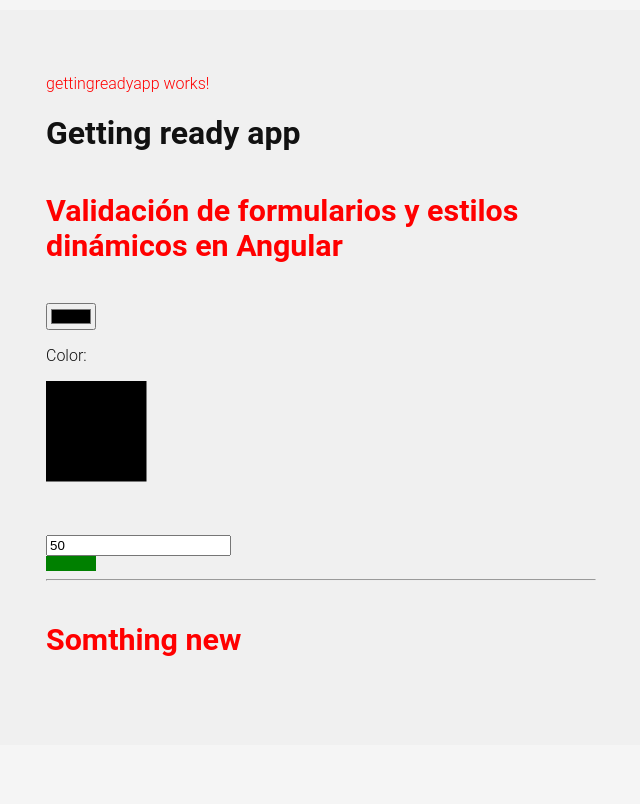
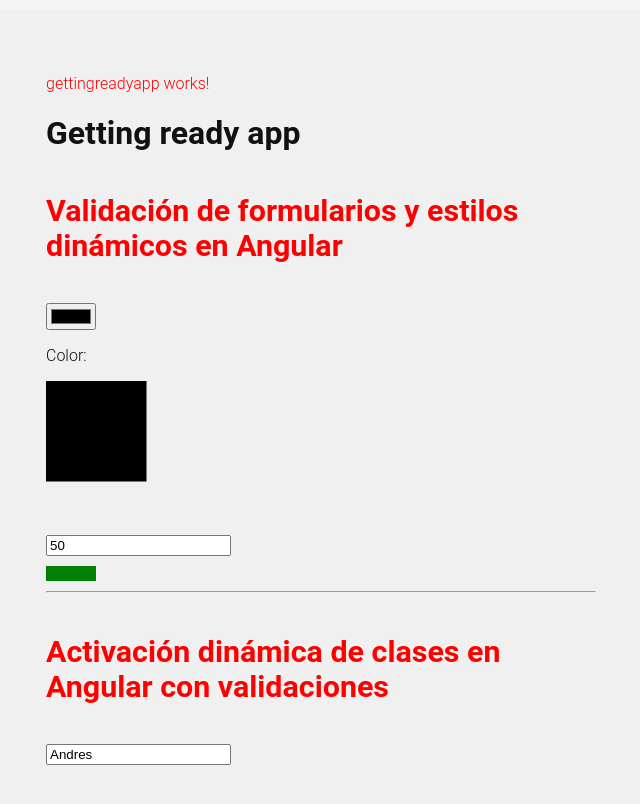
Before and after one commit to andresmr955/ANGULAR, an Angular app in the folder todoapp/: page /gettingready in a window 1280 px wide. Shown: the top 804 px of the page, without its empty margins (319-959 px from the left). Built offline with nearby package versions, Linux system fonts and the light colour scheme.

Commit message:
learning about dinamic activation of classes with ancgualr

```diff
--- a/todoapp/src/app/pages/gettingreadyapp/gettingreadyapp.css
+++ b/todoapp/src/app/pages/gettingreadyapp/gettingreadyapp.css
@@ -59,5 +59,17 @@ button.destroy::after {
   height: 15px;
   display: block;
   background-color: green;
+  margin: 10px 0;
+}
+
+.message-error{
+  background-color: red;
+  color: white;
+  opacity: 0;
+  transition:  all linear .5s;
 
 }
+
+.message-error.any{
+  opacity: 1;
+}
--- a/todoapp/src/app/pages/gettingreadyapp/gettingreadyapp.html
+++ b/todoapp/src/app/pages/gettingreadyapp/gettingreadyapp.html
@@ -12,7 +12,14 @@
     </svg>
     <br>
     <input type="number" [formControl]="widthCrl">
+
     <span class="box" [style.width.px]="widthCrl.value"></span>
     <hr>
-    <h4 class="title" >Somthing new</h4>
+    <h4 class="title" >Activación dinámica de clases en Angular con validaciones</h4>
+
+   <div>
+        <input type="text" [formControl]="nameCtrl"><br />
+        <span class="message-error" [class.any]="nameCtrl.invalid && nameCtrl.touched">Nombre invalido</span>
    </div>
+
+</div>
--- a/todoapp/src/app/pages/gettingreadyapp/gettingreadyapp.ts
+++ b/todoapp/src/app/pages/gettingreadyapp/gettingreadyapp.ts
@@ -6,7 +6,7 @@ import { FormsModule, ReactiveFormsModule, FormControl, Validators } from '@angu
 @Component({
   selector: 'app-gettingreadyapp',
   standalone: true,
-  imports: [ CommonModule, FormsModule, ReactiveFormsModule,],
+  imports: [ CommonModule, FormsModule, ReactiveFormsModule],
   templateUrl: './gettingreadyapp.html',
   styleUrl: './gettingreadyapp.css'
 })
@@ -19,6 +19,13 @@ export class Gettingreadyapp {
 
     widthCrl = new FormControl(50, {
     nonNullable: true,
-      });
+  });
 
+  nameCtrl = new FormControl('Andres', {
+    nonNullable: true,
+    validators: [
+      Validators.required,
+      Validators.minLength(3),
+    ]
+  });
 }
--- a/todoapp/src/app/pages/home/home.css
+++ b/todoapp/src/app/pages/home/home.css
@@ -338,6 +338,8 @@ html .clear-completed:active {
   text-decoration: underline;
 }
 
+
+
 /*
 	Hack to remove background from Mobile Safari.
 	Can't use it globally since it destroys checkboxes in Firefox
@@ -353,6 +355,12 @@ html .clear-completed:active {
   }
 }
 
+.view.any{
+  background-color: rgba(13, 202, 60, 0.473);
+  margin: 2px;
+  border-radius: 15px;
+}
+
 @media (max-width: 430px) {
   .footer {
     height: 50px;
--- a/todoapp/src/app/pages/home/home.html
+++ b/todoapp/src/app/pages/home/home.html
@@ -19,8 +19,9 @@
       <ul class="todo-list">
         <li *ngFor="let task of tasks(); index as i">
 
-          <div class="view">
+          <div class="view"  [class.any]="form.at(i).value">
             <input class="toggle"
+                   [formControl]="form.at(i)"
                    type="checkbox"
                    [checked]="task.completed"
                    (change)="onToggleComplete(task)"
--- a/todoapp/src/app/pages/home/home.ts
+++ b/todoapp/src/app/pages/home/home.ts
@@ -1,6 +1,6 @@
 import { Component, signal } from '@angular/core';
 import { CommonModule } from '@angular/common';
-import { FormsModule, ReactiveFormsModule, FormControl, Validators } from '@angular/forms';
+import { FormsModule, ReactiveFormsModule, FormControl, Validators, FormArray} from '@angular/forms';
 
 import { Task } from './../../models/task.model';
 
@@ -69,4 +69,13 @@ export class Home {
       this.newTaskCtrl.setValue('')
     }
   }
+
+  anyCtrl = new FormControl(false, {
+    nonNullable: true,
+    validators: Validators.requiredTrue,
+  });
+
+  form: FormArray<FormControl<boolean>> = new FormArray
+  (this.tasks().map(task => new FormControl(task.completed, { nonNullable: true})));
+
 }
```
Lines whose indentation alone changed are shown as unchanged.
